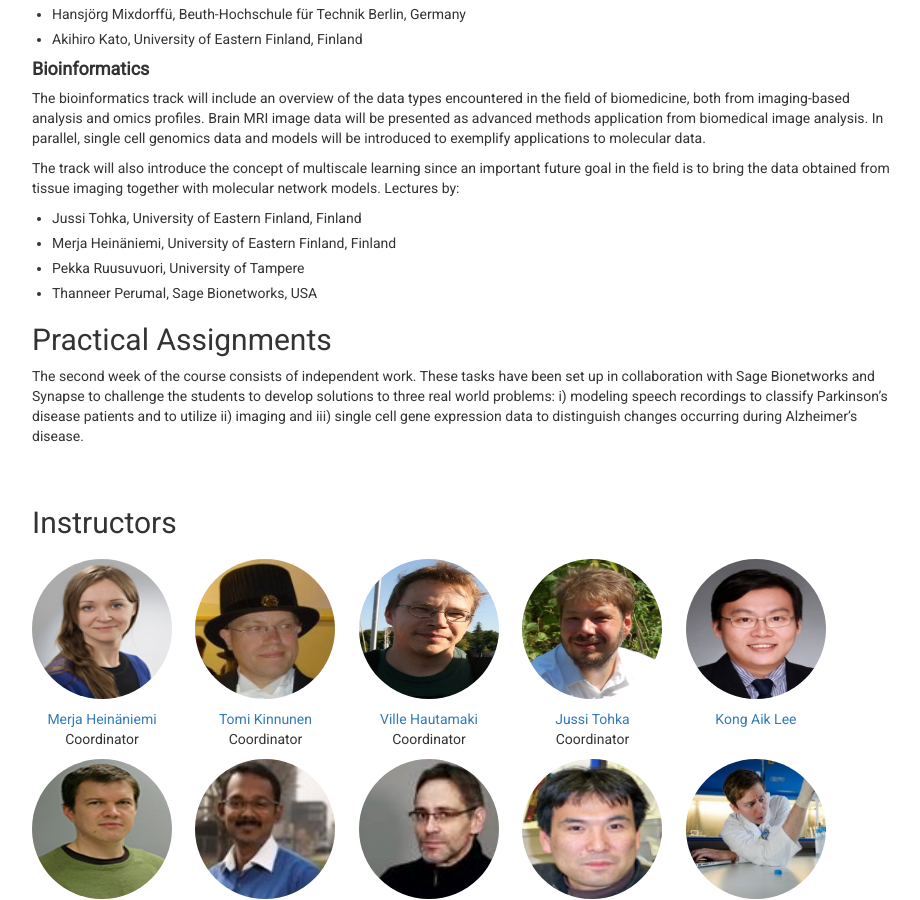
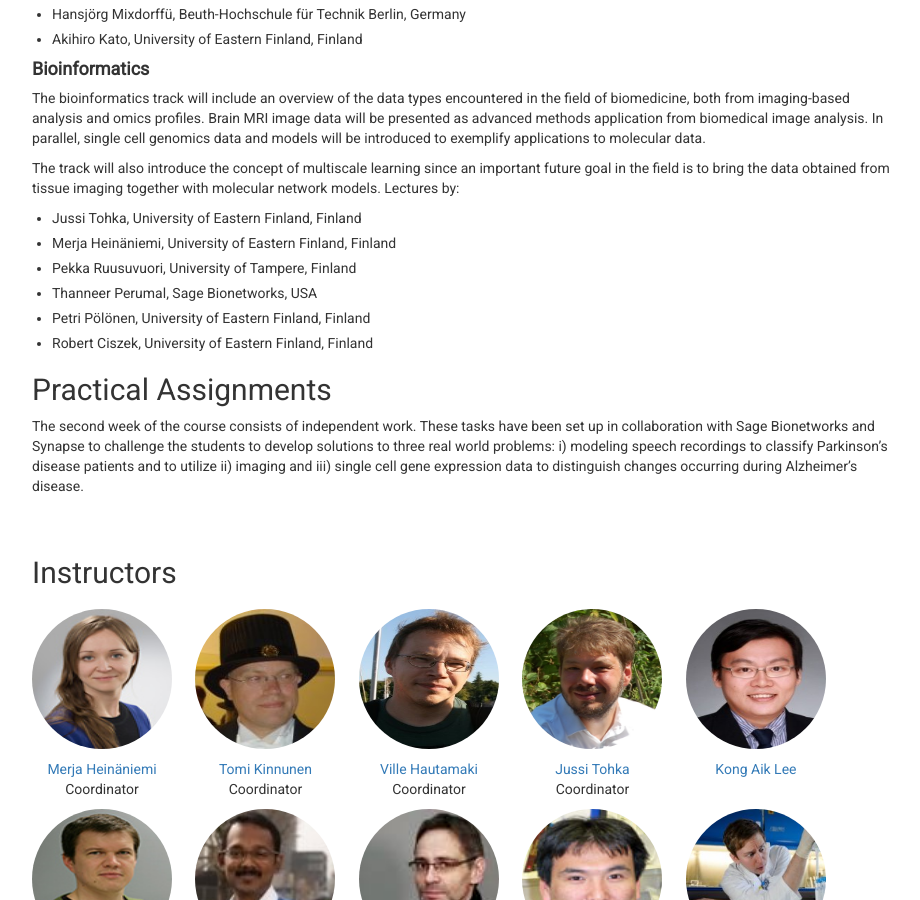
Before and after one commit to abrahamwoubie/Summer_School_RL, a Jekyll site: the page built from index.md, in a window 1280 px wide and 900 px high, scrolled down 1532 px. Shown: the whole window, without its empty margins (173-1093 px from the left). Built offline with Jekyll 4.4.1, drawn with Linux system fonts in a browser that asks for light colours; nearby versions of some CDN libraries.

Commit message:
Update on bioinformatics people on front page

```diff
--- a/index.md
+++ b/index.md
@@ -89,8 +89,10 @@ models. Lectures by:
 
 - Jussi Tohka, University of Eastern Finland, Finland
 - Merja Heinäniemi, University of Eastern Finland, Finland
-- Pekka Ruusuvuori, University of Tampere
+- Pekka Ruusuvuori, University of Tampere, Finland
 - Thanneer Perumal, Sage Bionetworks, USA
+- Petri Pölönen, University of Eastern Finland, Finland
+- Robert Ciszek, University of Eastern Finland, Finland
 
 ## Practical Assignments
 The second week of the course consists of independent work. These tasks have been set up in collaboration with Sage Bionetworks and Synapse to challenge the students to develop solutions to three real world problems: i) modeling speech recordings to classify Parkinson's disease patients and to utilize ii) imaging and iii) single cell gene expression data to distinguish changes occurring during Alzheimer's disease.
```
